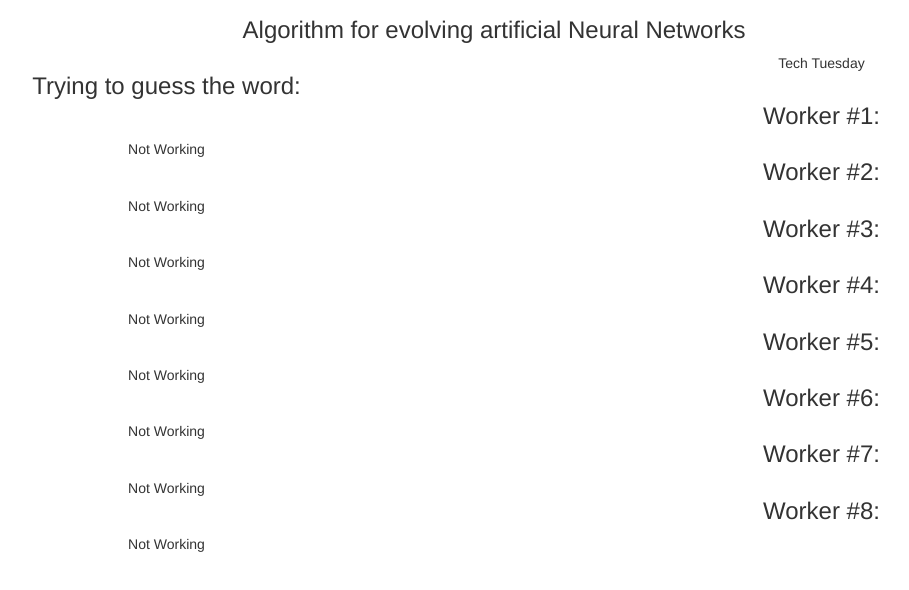
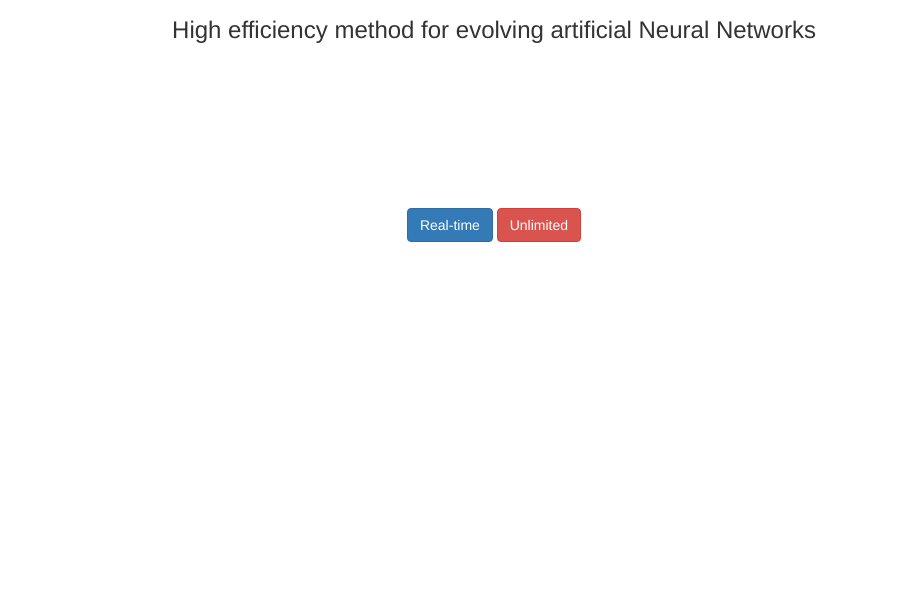
Before and after one commit to izzythecubemaster/TechTuesday-NEAT, a plain HTML site: page index.html in a window 1280 px wide. Shown: the part 116-706 px from the top of the page, without its empty margins (146-1055 px from the left). Drawn offline with nearby package versions, Linux system fonts and the light colour scheme.

Commit message:
Update index.html

```diff
--- a/index.html
+++ b/index.html
@@ -3,34 +3,21 @@
 <head>
     <title>Tech Tuesday: NEAT</title>
     <link href="https://maxcdn.bootstrapcdn.com/bootstrap/3.3.7/css/bootstrap.min.css" rel="stylesheet" integrity="sha384-BVYiiSIFeK1dGmJRAkycuHAHRg32OmUcww7on3RYdg4Va+PmSTsz/K68vbdEjh4u" crossorigin="anonymous">
-    <script src="https://maxcdn.bootstrapcdn.com/bootstrap/3.3.7/js/bootstrap.min.js" integrity="sha384-Tc5IQib027qvyjSMfHjOMaLkfuWVxZxUPnCJA7l2mCWNIpG9mGCD8wGNIcPD7Txa" crossorigin="anonymous"></script>
+    <script src="https://code.jquery.com/jquery-3.2.1.min.js" integrity="sha256-hwg4gsxgFZhOsEEamdOYGBf13FyQuiTwlAQgxVSNgt4=" crossorigin="anonymous"></script>
     <script src="https://maxcdn.bootstrapcdn.com/bootstrap/3.3.7/js/bootstrap.min.js" integrity="sha384-Tc5IQib027qvyjSMfHjOMaLkfuWVxZxUPnCJA7l2mCWNIpG9mGCD8wGNIcPD7Txa" crossorigin="anonymous"></script>
 </head>
 <body>
     <h1 class="text-center">Tech Tuesday: NEAT</h1>
     <h2 class="text-center">NeuroEvolution of Augmenting Topologies</h2>
-    <h3 class="text-center">Algorithm for evolving artificial Neural Networks</h3>
-    <div class="row text-center">
-        <h3 class="col-md-6">Trying to guess the word:</h3>
-        <p class="col-md-6" id="word">Tech Tuesday</p>
-        <h3 class="col-md-6">Worker #1:</h3>
-        <p class="col-md-6" id="worker1">Not Working</p>
-        <h3 class="col-md-6">Worker #2:</h3>
-        <p class="col-md-6" id="worker2">Not Working</p>
-        <h3 class="col-md-6">Worker #3:</h3>
-        <p class="col-md-6" id="worker3">Not Working</p>
-        <h3 class="col-md-6">Worker #4:</h3>
-        <p class="col-md-6" id="worker4">Not Working</p>
-        <h3 class="col-md-6">Worker #5:</h3>
-        <p class="col-md-6" id="worker5">Not Working</p>
-        <h3 class="col-md-6">Worker #6:</h3>
-        <p class="col-md-6" id="worker6">Not Working</p>
-        <h3 class="col-md-6">Worker #7:</h3>
-        <p class="col-md-6" id="worker7">Not Working</p>
-        <h3 class="col-md-6">Worker #8:</h3>
-        <p class="col-md-6" id="worker8">Not Working</p>
+    <h3 class="text-center">High efficiency method for evolving artificial Neural Networks</h3>
+    <div id="field" class="text-center">
+        <canvas id="asteroids"></canvas>
+    </div>
+    <div class="text-center">
+        <button type="button" class="btn btn-primary" onclick="speed(60)">Real-time</button>
+        <button type="button" class="btn btn-danger" onclick="speed(0)">Unlimited</button>
     </div>
     <script src="Neuroevolution.js"></script>
-    <script src="WordGuesser.js"></script>
+    <script src="game.js"></script>
 </body>
 </html>
```
